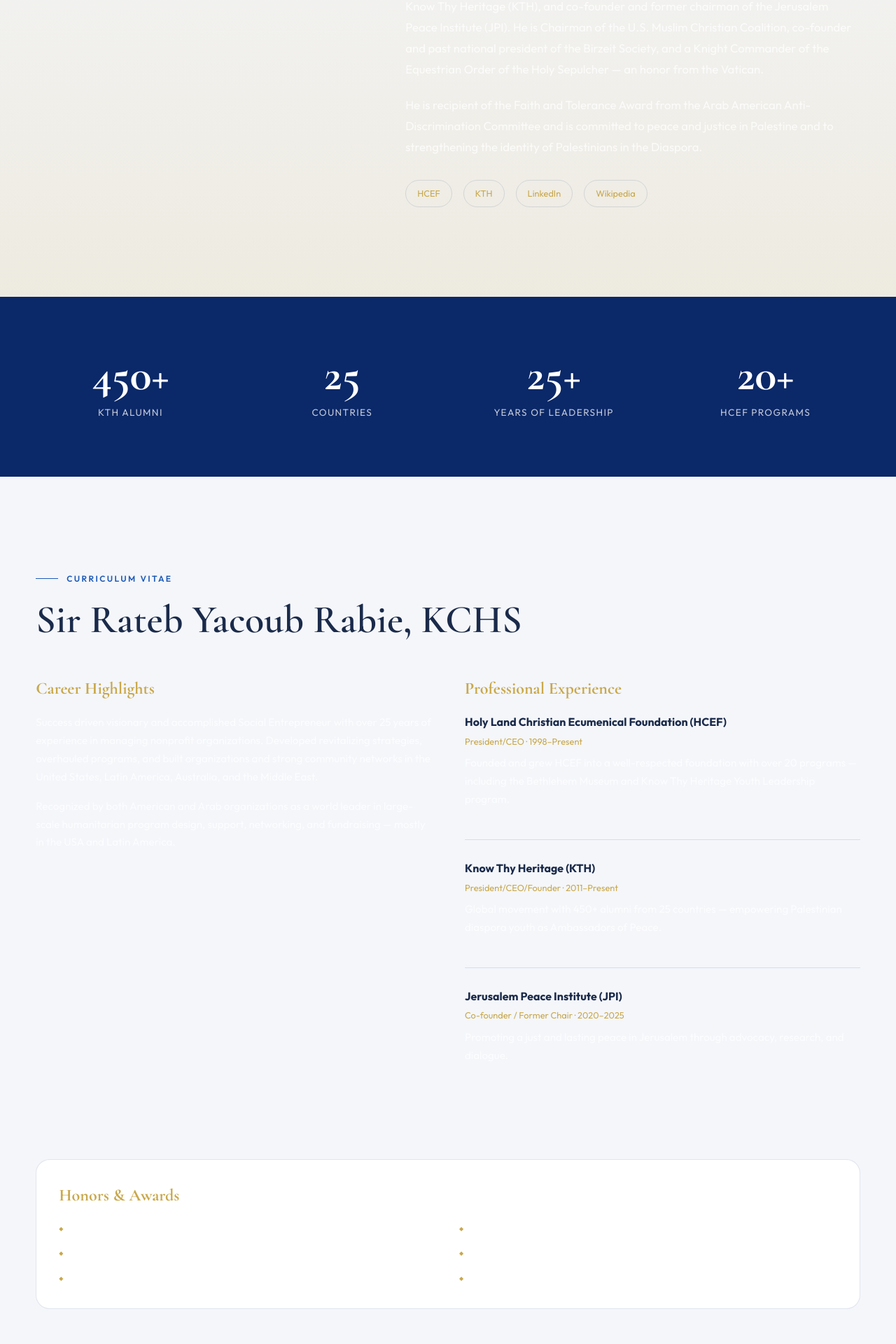
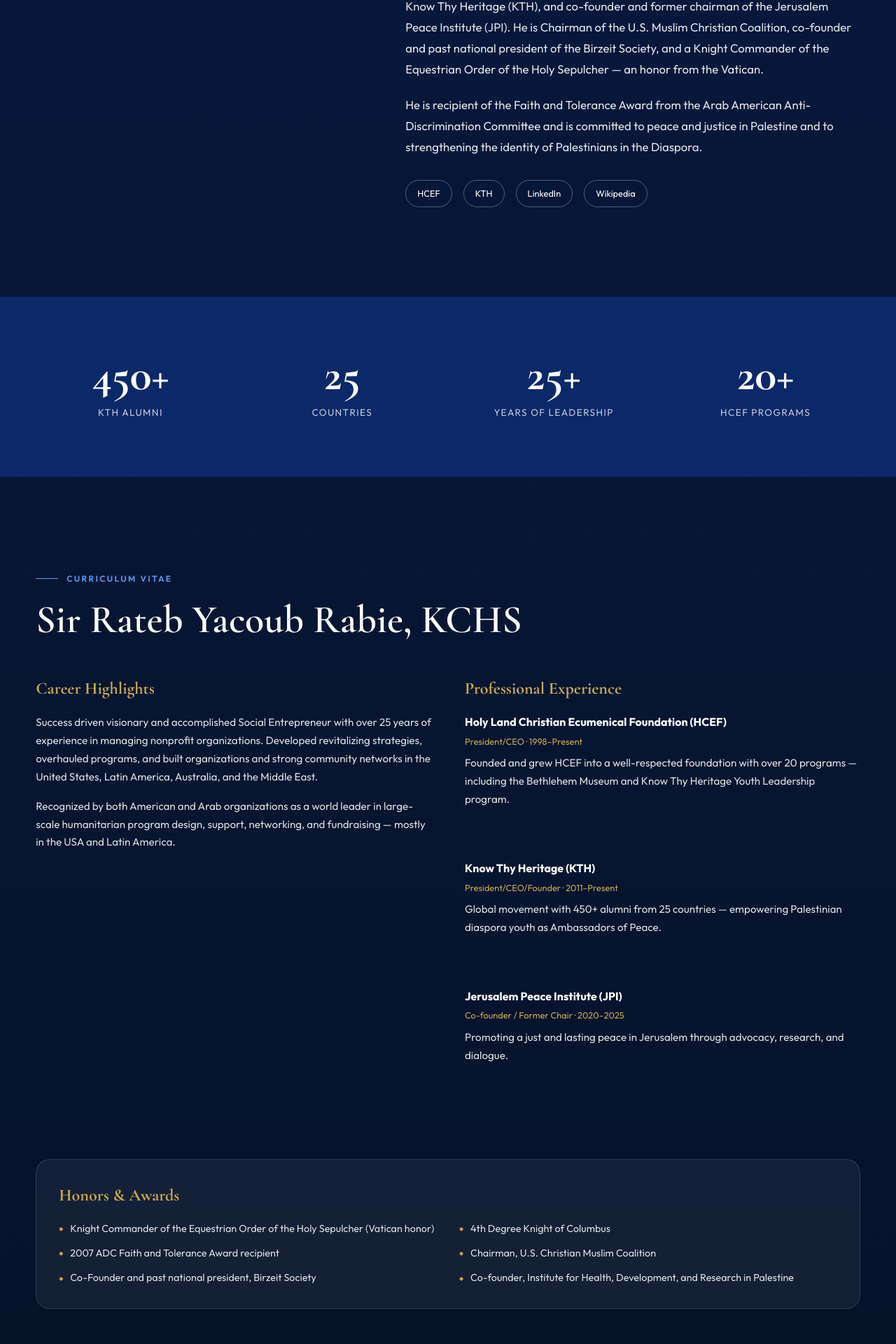
Before and after one commit to HanzlaBinShakeel/new, a React (Vite) app: page /about in a window 1280 px wide. Shown: the part 654-2574 px from the top of the page at 70% size. Built offline with nearby package versions, Linux system fonts and the light colour scheme.

Commit message:
Fix invisible page text with dark backgrounds and white typography.
Inner pages now use a navy content area with white body copy, headings, and cards so text remains readable across About, Publications, Contact, and related routes.

Co-authored-by: Cursor <cursoragent@cursor.com>

```diff
--- a/src/components/About.module.css
+++ b/src/components/About.module.css
@@ -1,6 +1,6 @@
 .bio {
   padding: 6rem 0 8rem;
-  background: linear-gradient(180deg, transparent, var(--gold-dim));
+  background: transparent;
 }
 
 .bioGrid {
@@ -11,7 +11,7 @@
 }
 
 .bioText p {
-  color: var(--cream-muted);
+  color: rgba(255, 255, 255, 0.88);
   margin-bottom: 1.25rem;
   font-size: 1.05rem;
   line-height: 1.8;
@@ -26,10 +26,10 @@
 
 .links a {
   padding: 0.5rem 1rem;
-  border: 1px solid var(--border);
+  border: 1px solid rgba(255, 255, 255, 0.3);
   border-radius: 100px;
   font-size: 0.8rem;
-  color: var(--gold);
+  color: #ffffff;
   transition: background 0.3s, border-color 0.3s;
 }
 
--- a/src/components/Articles.module.css
+++ b/src/components/Articles.module.css
@@ -1,6 +1,6 @@
 .section {
   padding: 8rem 0;
-  background: var(--bg-card);
+  background: transparent;
 }
 
 .header {
@@ -16,10 +16,10 @@
 
 .card {
   display: block;
-  background: var(--bg-elevated);
+  background: rgba(255, 255, 255, 0.06);
   border-radius: var(--radius);
   overflow: hidden;
-  border: 1px solid var(--border);
+  border: 1px solid rgba(255, 255, 255, 0.12);
   transition: border-color 0.3s, box-shadow 0.3s;
 }
 
@@ -65,7 +65,7 @@
 
 .body time {
   font-size: 0.75rem;
-  color: var(--cream-muted);
+  color: rgba(255, 255, 255, 0.65);
 }
 
 .body h3 {
@@ -73,6 +73,7 @@
   font-size: 1.1rem;
   line-height: 1.35;
   margin: 0.5rem 0 0.75rem;
+  color: #ffffff;
   display: -webkit-box;
   -webkit-line-clamp: 3;
   -webkit-box-orient: vertical;
@@ -82,7 +83,7 @@
 .read {
   font-size: 0.8rem;
   font-weight: 600;
-  color: var(--gold);
+  color: var(--campaign-accent-light);
 }
 
 .more {
--- a/src/components/CV.module.css
+++ b/src/components/CV.module.css
@@ -19,7 +19,7 @@
 
 .block p,
 .role p {
-  color: var(--cream-muted);
+  color: rgba(255, 255, 255, 0.85);
   font-size: 0.95rem;
   line-height: 1.7;
   margin-bottom: 1rem;
@@ -39,6 +39,7 @@
   display: block;
   font-size: 1rem;
   margin-bottom: 0.25rem;
+  color: #ffffff;
 }
 
 .role span {
@@ -51,9 +52,9 @@
 .awards {
   margin-top: 4rem;
   padding: 2rem;
-  background: var(--bg-card);
+  background: rgba(255, 255, 255, 0.06);
   border-radius: var(--radius-lg);
-  border: 1px solid var(--border);
+  border: 1px solid rgba(255, 255, 255, 0.12);
 }
 
 .awards ul {
@@ -63,7 +64,7 @@
 }
 
 .awards li {
-  color: var(--cream-muted);
+  color: rgba(255, 255, 255, 0.85);
   font-size: 0.9rem;
   padding-left: 1rem;
   position: relative;
--- a/src/components/Contact.module.css
+++ b/src/components/Contact.module.css
@@ -17,7 +17,7 @@
 }
 
 .info a {
-  color: var(--cream-muted);
+  color: rgba(255, 255, 255, 0.88);
   font-size: 1rem;
   transition: color 0.25s;
 }
@@ -44,10 +44,10 @@
   display: flex;
   flex-direction: column;
   gap: 1rem;
-  background: var(--bg-card);
+  background: rgba(255, 255, 255, 0.06);
   padding: 2rem;
   border-radius: var(--radius-lg);
-  border: 1px solid var(--border);
+  border: 1px solid rgba(255, 255, 255, 0.12);
 }
 
 .form input,
@@ -71,14 +71,14 @@
   align-items: center;
   gap: 0.5rem;
   font-size: 0.85rem;
-  color: var(--cream-muted);
+  color: rgba(255, 255, 255, 0.82);
 }
 
 .newsletter {
   margin-top: 5rem;
   padding: 2.5rem;
-  background: linear-gradient(135deg, var(--gold-dim), transparent);
-  border: 1px solid var(--border);
+  background: rgba(255, 255, 255, 0.06);
+  border: 1px solid rgba(255, 255, 255, 0.12);
   border-radius: var(--radius-lg);
   text-align: center;
 }
@@ -87,10 +87,11 @@
   font-family: var(--font-display);
   font-size: 1.75rem;
   margin-bottom: 0.5rem;
+  color: #ffffff;
 }
 
 .newsletter p {
-  color: var(--cream-muted);
+  color: rgba(255, 255, 255, 0.82);
   margin-bottom: 1.5rem;
 }
 
--- a/src/components/ImageGallery.module.css
+++ b/src/components/ImageGallery.module.css
@@ -1,8 +1,7 @@
 .section {
   padding: 5rem 0 6rem;
-  background: linear-gradient(180deg, var(--bg-deep) 0%, var(--bg-card) 40%, var(--bg-deep) 100%);
-  border-top: 1px solid var(--border);
-  border-bottom: 1px solid var(--border);
+  background: transparent;
+  border: none;
   overflow: hidden;
 }
 
@@ -13,7 +12,7 @@
 }
 
 .desc {
-  color: var(--cream-muted);
+  color: rgba(255, 255, 255, 0.82);
   font-size: 1.05rem;
   line-height: 1.7;
   margin-top: 1rem;
--- a/src/components/Organizations.module.css
+++ b/src/components/Organizations.module.css
@@ -15,8 +15,8 @@
 
 .card {
   display: block;
-  background: var(--bg-card);
-  border: 1px solid var(--border);
+  background: rgba(255, 255, 255, 0.06);
+  border: 1px solid rgba(255, 255, 255, 0.12);
   border-radius: var(--radius-lg);
   overflow: hidden;
   transition: border-color 0.3s, box-shadow 0.3s;
@@ -70,6 +70,7 @@
   font-family: var(--font-display);
   font-size: 1.35rem;
   margin-bottom: 0.35rem;
+  color: #ffffff;
 }
 
 .role {
@@ -81,7 +82,7 @@
 
 .body p {
   font-size: 0.9rem;
-  color: var(--cream-muted);
+  color: rgba(255, 255, 255, 0.82);
   line-height: 1.6;
   margin-bottom: 1rem;
 }
--- a/src/components/Pillars.module.css
+++ b/src/components/Pillars.module.css
@@ -1,6 +1,6 @@
 .section {
   padding: 8rem 0;
-  background: var(--bg-card);
+  background: transparent;
 }
 
 .header {
@@ -23,8 +23,8 @@
 
 .pillar {
   padding: 1.75rem;
-  background: var(--bg-elevated);
-  border: 1px solid var(--border);
+  background: rgba(255, 255, 255, 0.06);
+  border: 1px solid rgba(255, 255, 255, 0.12);
   border-radius: var(--radius);
   transition: border-color 0.3s;
 }
@@ -46,16 +46,17 @@
   font-family: var(--font-display);
   font-size: 1.25rem;
   margin-bottom: 0.75rem;
+  color: #ffffff;
 }
 
 .pillar p {
   font-size: 0.9rem;
-  color: var(--cream-muted);
+  color: rgba(255, 255, 255, 0.82);
   line-height: 1.6;
 }
 
 .faqItem {
-  border-bottom: 1px solid var(--border);
+  border-bottom: 1px solid rgba(255, 255, 255, 0.15);
 }
 
 .faqItem button {
@@ -83,7 +84,7 @@
 
 .answer p {
   padding-bottom: 1.25rem;
-  color: var(--cream-muted);
+  color: rgba(255, 255, 255, 0.82);
   font-size: 0.95rem;
   line-height: 1.7;
 }
--- a/src/layout/Layout.jsx
+++ b/src/layout/Layout.jsx
@@ -3,9 +3,11 @@ import { useEffect } from 'react';
 import Header from '../components/Header';
 import Footer from '../components/Footer';
 import SpaRedirect from '../components/SpaRedirect';
+import styles from './Layout.module.css';
 
 export default function Layout() {
   const { pathname } = useLocation();
+  const isHome = pathname === '/' || pathname === '';
 
   useEffect(() => {
     window.scrollTo(0, 0);
@@ -15,7 +17,7 @@ export default function Layout() {
     <>
       <SpaRedirect />
       <Header />
-      <main>
+      <main className={isHome ? undefined : styles.mainInner}>
         <Outlet />
       </main>
       <Footer />
--- /dev/null
+++ b/src/layout/Layout.module.css
@@ -0,0 +1,32 @@
+.mainInner {
+  background: linear-gradient(180deg, var(--campaign-blue-dark) 0%, #061228 100%);
+  color: rgba(255, 255, 255, 0.9);
+}
+
+.mainInner :global(.section-title) {
+  color: #ffffff;
+}
+
+.mainInner :global(.section-desc) {
+  color: rgba(255, 255, 255, 0.78);
+}
+
+.mainInner :global(.section-label) {
+  color: var(--campaign-accent-light);
+}
+
+.mainInner :global(.section-label)::before {
+  background: var(--campaign-accent-light);
+}
+
+.mainInner :global(.btn-outline) {
+  border-color: rgba(255, 255, 255, 0.4);
+  color: #ffffff;
+  background: rgba(255, 255, 255, 0.06);
+}
+
+.mainInner :global(.btn-outline:hover) {
+  border-color: var(--campaign-accent-light);
+  color: #ffffff;
+  background: rgba(255, 255, 255, 0.12);
+}
--- a/src/pages/AwardsPage.module.css
+++ b/src/pages/AwardsPage.module.css
@@ -6,10 +6,10 @@
 
 .list li {
   padding: 1.25rem 1.5rem;
-  background: var(--bg-card);
-  border: 1px solid var(--border);
+  background: rgba(255, 255, 255, 0.06);
+  border: 1px solid rgba(255, 255, 255, 0.12);
   border-radius: var(--radius);
   font-size: 1.05rem;
-  color: var(--text);
-  border-left: 3px solid var(--campaign-accent);
+  color: rgba(255, 255, 255, 0.92);
+  border-left: 3px solid var(--campaign-accent-light);
 }
--- a/src/pages/ContentPage.module.css
+++ b/src/pages/ContentPage.module.css
@@ -1,13 +1,13 @@
 .section {
   padding: 4rem 0 5rem;
-  background: var(--bg-page);
+  background: transparent;
 }
 
 .prose {
   max-width: 72ch;
   font-size: 1.05rem;
   line-height: 1.75;
-  color: var(--text-muted);
+  color: rgba(255, 255, 255, 0.88);
 }
 
 .prose p + p {
```
